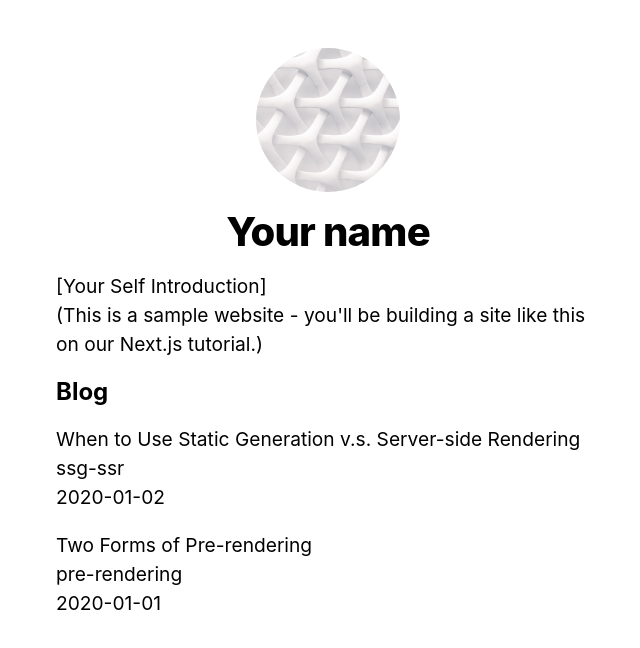
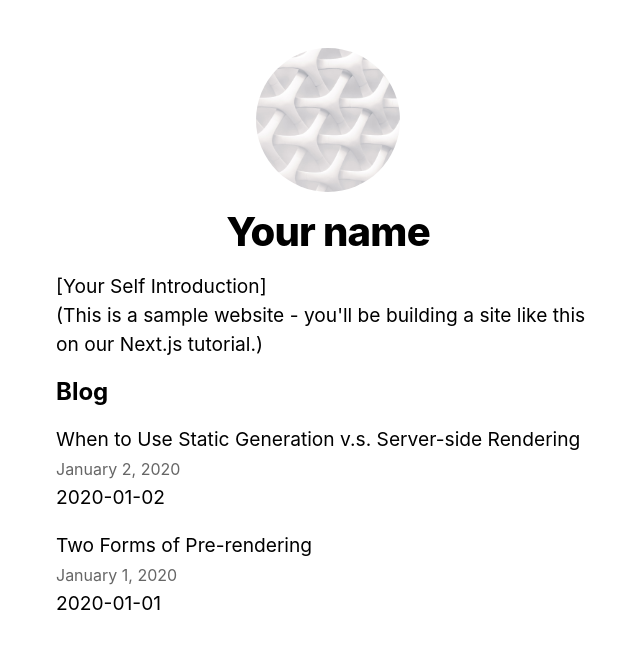
Before and after one commit to hirano00o/nextjs-tutorial, a Next.js app: page / in a window 1280 px wide. Shown: the top 648 px of the page, without its empty margins (312-952 px from the left). Built offline with nearby package versions, Linux system fonts and the light colour scheme.

Commit message:
Change index page
* Remove id
* Add date for each posts

```diff
--- a/pages/index.js
+++ b/pages/index.js
@@ -3,6 +3,7 @@ import Layout, {siteTitle} from "../components/layout";
 import utilStyles from '../styles/utils.module.css';
 import {getSortedPostData} from "../lib/posts";
 import Link from "next/link";
+import Date from "../components/date";
 
 export default function Home({allPostsData}) {
     return (
@@ -24,7 +25,9 @@ export default function Home({allPostsData}) {
                         <li className={utilStyles.listItem} key={id}>
                             <Link href={`/posts/${id}`}>{title}</Link>
                             <br/>
-                            {id}
+                            <small className={utilStyles.lightText}>
+                                <Date dateString={date} />
+                            </small>
                             <br/>
                             {date}
                         </li>
```
